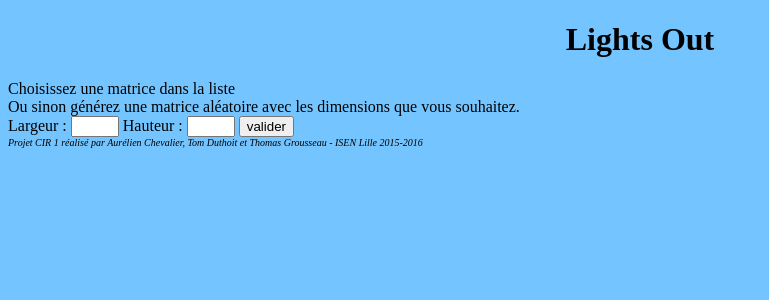
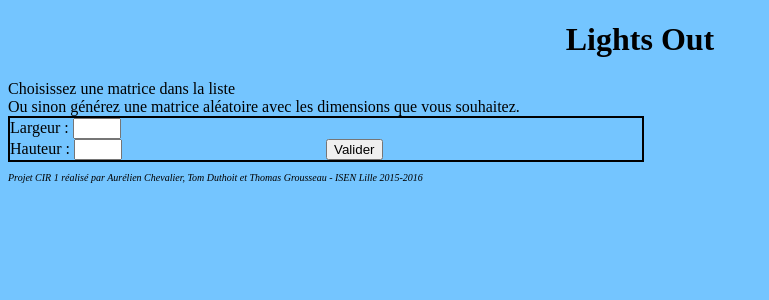
Before and after one commit to Funigtor/projet-cir1, a PHP site: page /new.php in a window 1280 px wide. Shown: the top 300 px of the page, without its empty margins (0-769 px from the left). Run offline with PHP 8.4, Linux system fonts and the light colour scheme.

Commit message:
Mise en forme du formulaire de création de matrice

```diff
--- a/new.php
+++ b/new.php
@@ -12,11 +12,13 @@
         <!-- TODO : Mettre le choix des cartes
             Idée : Utiliser une boucle for pour n'écrire qu'une fois la déclaration.-->
         <div> Ou sinon générez une matrice aléatoire avec les dimensions que vous souhaitez. <br />
-            <form method="post" action="create.php">
-                Largeur : <input type="number" name="largeur" min="5" max="9" pattern="d+">
-                Hauteur : <input type="number" name="hauteur" min="5" max="9" pattern="d+">
-                <button type="submit">valider</button>
-            </form>
+            <div class="generation">
+                <form method="post" action="create.php">
+                    Largeur : <input type="number" name="largeur" min="5" max="9" pattern="d+"> <br />
+                    Hauteur : <input type="number" name="hauteur" min="5" max="9" pattern="d+">
+                    <div class="validation"><button type="submit">Valider</button></div>
+                </form>
+            </div>
         </div>
         <?php include "footer.php" ?>
     </body>
--- a/style.css
+++ b/style.css
@@ -37,3 +37,15 @@ audio {
     display: flex;
     justify-content: center;
 }
+
+.generation {
+    border: 2px black solid;
+    max-width: 50%;
+    margin-bottom: 10px;
+}
+
+.validation {
+    float: right;
+    width: 50%;
+    height: 90%;
+}
```
